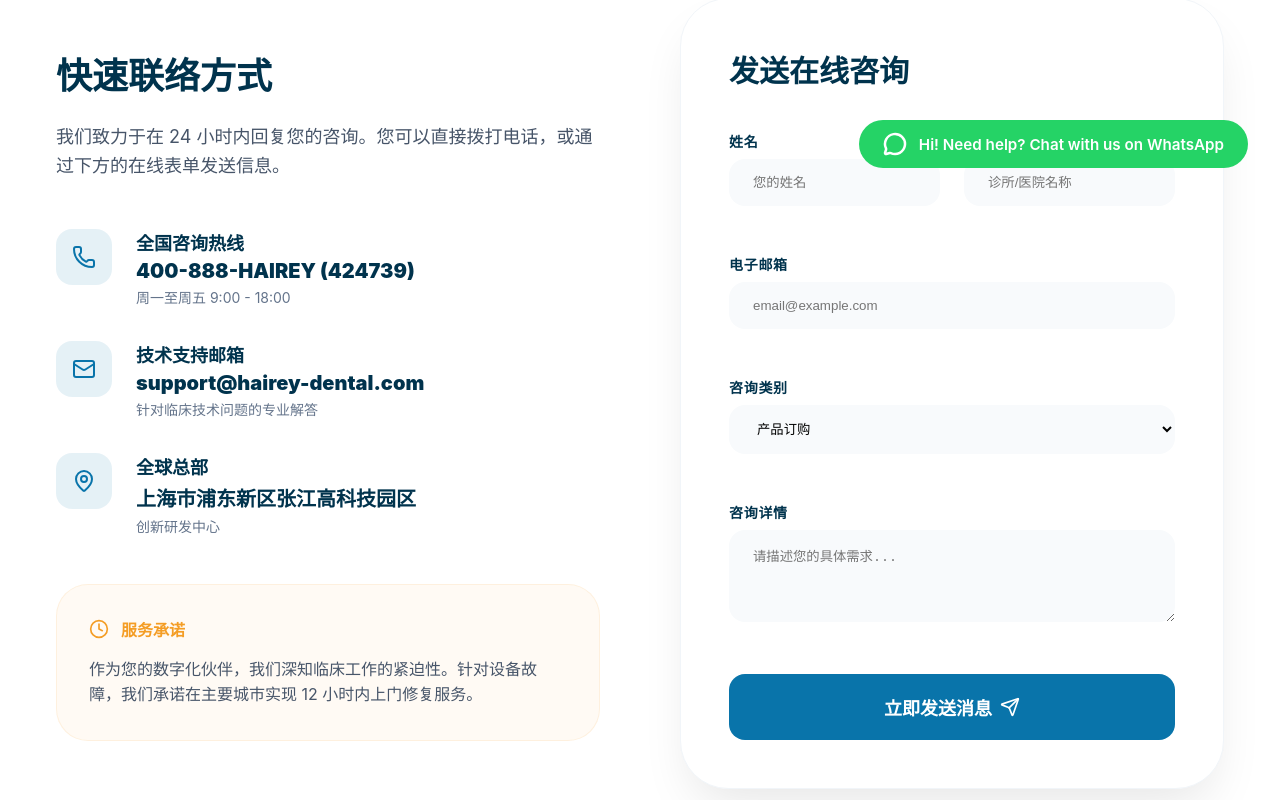
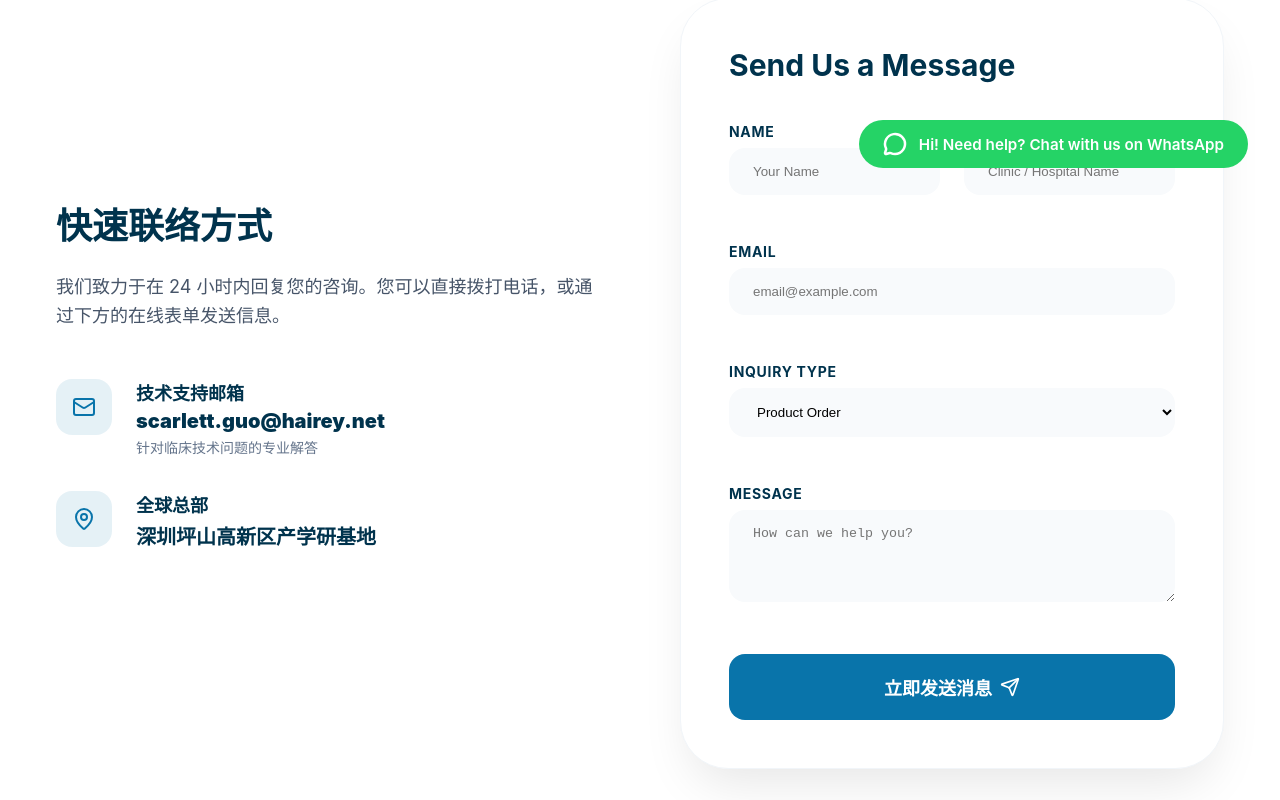
Before and after one commit to xingzhichen/hairey-web, a Next.js app: page /contact in a window 1280 px wide. Shown: the part 600-1400 px from the top of the page. Built offline with nearby package versions, Linux system fonts and the light colour scheme.

Commit message:
feat: 添加sonner通知组件并更新联系表单功能
更新联系表单以支持提交状态处理和错误提示
修改联系信息和页脚中的公司地址和邮箱
移除不再使用的next-themes依赖

```diff
--- a/package.json
+++ b/package.json
@@ -17,7 +17,8 @@
     "nodemailer": "^6.10.1",
     "react": "19.2.3",
     "react-dom": "19.2.3",
-    "sharp": "^0.34.5"
+    "sharp": "^0.34.5",
+    "sonner": "^2.0.7"
   },
   "devDependencies": {
     "@types/node": "^20",
--- a/src/app/api/send-email/route.ts
+++ b/src/app/api/send-email/route.ts
@@ -12,16 +12,16 @@ export async function POST(request: Request) {
       );
     }
 
-    const RECIPIENT_EMAIL = process.env.RECIPIENT_EMAIL || 'your-email@example.com';
-    const SMTP_HOST = process.env.SMTP_HOST || 'smtp.gmail.com';
-    const SMTP_PORT = parseInt(process.env.SMTP_PORT || '587');
-    const SMTP_USER = process.env.SMTP_USER || '';
-    const SMTP_PASS = process.env.SMTP_PASS || '';
+    const RECIPIENT_EMAIL = 'scarlett.guo@hairey.net';
+    const SMTP_HOST = 'smtp.gmail.com';
+    const SMTP_PORT = 465;
+    const SMTP_USER =  'xingzhichenshuai@gmail.com';
+    const SMTP_PASS = 'tngg wmew xtdn ehmo';
 
     const transporter = nodemailer.createTransport({
       host: SMTP_HOST,
       port: SMTP_PORT,
-      secure: SMTP_PORT === 465,
+      secure: true,
       auth: {
         user: SMTP_USER,
         pass: SMTP_PASS,
@@ -29,7 +29,7 @@ export async function POST(request: Request) {
     });
 
     const mailOptions = {
-      from: `"${name}" <${email}>`,
+      from: SMTP_USER ? `"${name}" <${SMTP_USER}>` : `"${name}" <${email}>`,
       to: RECIPIENT_EMAIL,
       subject: `[Hairey Contact] ${subject}`,
       text: `
--- a/src/app/layout.tsx
+++ b/src/app/layout.tsx
@@ -3,6 +3,7 @@ import { Header } from "@/components/header/Header";
 import { Footer } from "@/components/footer/Footer";
 import { StructuredData } from "@/components/StructuredData";
 import { WhatsAppButton } from "@/components/WhatsAppButton";
+import { Toaster } from "sonner";
 import "./globals.css";
 
 export const metadata: Metadata = {
@@ -86,6 +87,7 @@ export default function RootLayout({
         <Footer />
         <StructuredData />
         <WhatsAppButton />
+        <Toaster position="top-right" richColors />
       </body>
     </html>
   );
--- a/src/components/contact/ContactForm.tsx
+++ b/src/components/contact/ContactForm.tsx
@@ -1,11 +1,71 @@
 'use client';
 
-import React from 'react';
-import { Send } from 'lucide-react';
+import React, { useState } from 'react';
+import { Send, Loader2 } from 'lucide-react';
 import { motion } from 'framer-motion';
+import { toast } from 'sonner';
 import styles from '@/styles/Pages.module.css';
 
 export const ContactForm = () => {
+  const [formData, setFormData] = useState({
+    name: '',
+    organization: '',
+    email: '',
+    category: '产品订购',
+    message: ''
+  });
+  const [status, setStatus] = useState<'idle' | 'loading' | 'success' | 'error'>('idle');
+  const [errorMessage, setErrorMessage] = useState('');
+
+  const handleSubmit = async (e: React.FormEvent) => {
+    e.preventDefault();
+    setStatus('loading');
+    setErrorMessage('');
+
+    try {
+      const response = await fetch('/api/send-email', {
+        method: 'POST',
+        headers: {
+          'Content-Type': 'application/json',
+        },
+        body: JSON.stringify({
+          name: formData.name,
+          email: formData.email,
+          subject: `${formData.category} - ${formData.organization}`,
+          message: formData.message,
+        }),
+      });
+
+      const data = await response.json();
+
+      if (!response.ok) {
+        throw new Error(data.error || 'Failed to send message');
+      }
+
+      setStatus('success');
+      setFormData({
+        name: '',
+        organization: '',
+        email: '',
+        category: '产品订购',
+        message: ''
+      });
+      toast.success('Message sent successfully! We will contact you shortly.');
+    } catch (error) {
+      console.error('Error submitting form:', error);
+      setStatus('error');
+      setErrorMessage('Failed to send message. Please try again later.');
+      toast.error('Failed to send message. Please try again later.');
+    }
+  };
+
+  const handleChange = (e: React.ChangeEvent<HTMLInputElement | HTMLTextAreaElement | HTMLSelectElement>) => {
+    setFormData(prev => ({
+      ...prev,
+      [e.target.name]: e.target.value
+    }));
+  };
+
   return (
     <motion.div
       initial={{ opacity: 0, x: 50 }}
@@ -14,38 +74,100 @@ export const ContactForm = () => {
       className={styles.card}
       style={{ padding: '3rem', borderRadius: '3rem', boxShadow: '0 25px 50px -12px rgba(0, 0, 0, 0.1)' }}
     >
-      <h3 className={styles.cardTitle} style={{ fontSize: '1.875rem', marginBottom: '2.5rem' }}>发送在线咨询</h3>
-      <form style={{ display: 'flex', flexDirection: 'column', gap: '1.5rem' }}>
+      <h3 className={styles.cardTitle} style={{ fontSize: '1.875rem', marginBottom: '2.5rem' }}>Send Us a Message</h3>
+      <form onSubmit={handleSubmit} style={{ display: 'flex', flexDirection: 'column', gap: '1.5rem' }}>
         <div style={{ display: 'grid', gridTemplateColumns: '1fr 1fr', gap: '1.5rem' }}>
           <div className={styles.formGroup}>
-            <label className={styles.label}>姓名</label>
-            <input type="text" className={styles.input} placeholder="您的姓名" />
+            <label className={styles.label}>Name</label>
+            <input
+              type="text"
+              name="name"
+              value={formData.name}
+              onChange={handleChange}
+              className={styles.input}
+              placeholder="Your Name"
+              required
+            />
           </div>
           <div className={styles.formGroup}>
-            <label className={styles.label}>机构名称</label>
-            <input type="text" className={styles.input} placeholder="诊所/医院名称" />
+            <label className={styles.label}>Organization</label>
+            <input
+              type="text"
+              name="organization"
+              value={formData.organization}
+              onChange={handleChange}
+              className={styles.input}
+              placeholder="Clinic / Hospital Name"
+              required
+            />
           </div>
         </div>
         <div className={styles.formGroup}>
-          <label className={styles.label}>电子邮箱</label>
-          <input type="email" className={styles.input} placeholder="email@example.com" />
+          <label className={styles.label}>Email</label>
+          <input
+            type="email"
+            name="email"
+            value={formData.email}
+            onChange={handleChange}
+            className={styles.input}
+            placeholder="email@example.com"
+            required
+          />
         </div>
         <div className={styles.formGroup}>
-          <label className={styles.label}>咨询类别</label>
-          <select className={styles.input}>
-            <option>产品订购</option>
-            <option>技术支持</option>
-            <option>商务合作</option>
-            <option>其他</option>
+          <label className={styles.label}>Inquiry Type</label>
+          <select
+            name="category"
+            value={formData.category}
+            onChange={handleChange}
+            className={styles.input}
+          >
+            <option value="Product Order">Product Order</option>
+            <option value="Technical Support">Technical Support</option>
+            <option value="Business Partnership">Business Partnership</option>
+            <option value="Other">Other</option>
           </select>
         </div>
         <div className={styles.formGroup}>
-          <label className={styles.label}>咨询详情</label>
-          <textarea rows={4} className={styles.input} placeholder="请描述您的具体需求..." />
+          <label className={styles.label}>Message</label>
+          <textarea
+            rows={4}
+            name="message"
+            value={formData.message}
+            onChange={handleChange}
+            className={styles.input}
+            placeholder="How can we help you?"
+            required
+          />
         </div>
-        <button className={styles.button}>
-          <span>立即发送消息</span>
-          <Send size={20} />
+
+        {status === 'error' && (
+          <p style={{ color: 'red', fontSize: '0.875rem' }}>{errorMessage}</p>
+        )}
+
+        {status === 'success' && (
+          <p style={{ color: 'green', fontSize: '0.875rem' }}>消息已发送，我们会尽快与您联系！</p>
+        )}
+
+        <button
+          type="submit"
+          className={styles.button}
+          disabled={status === 'loading' || status === 'success'}
+          style={{ opacity: status === 'loading' || status === 'success' ? 0.7 : 1 }}
+        >
+          {status === 'loading' ? (
+            <>
+              <span>发送中...</span>
+              <Loader2 size={20} className="animate-spin" />
+            </>
+          ) : status === 'success' ? (
+            <span>已发送</span>
+          ) : (
+            <>
+              <span>立即发送消息</span>
+              <Send size={20} />
+            </>
+          )}
         </button>
       </form>
     </motion.div>
--- a/src/components/contact/ContactInfo.tsx
+++ b/src/components/contact/ContactInfo.tsx
@@ -17,9 +17,8 @@ export const ContactInfo = () => {
 
       <div style={{ display: 'flex', flexDirection: 'column', gap: '2rem' }}>
         {[
-          { icon: Phone, title: '全国咨询热线', content: '400-888-HAIREY (424739)', sub: '周一至周五 9:00 - 18:00' },
-          { icon: Mail, title: '技术支持邮箱', content: 'support@hairey-dental.com', sub: '针对临床技术问题的专业解答' },
-          { icon: MapPin, title: '全球总部', content: '上海市浦东新区张江高科技园区', sub: '创新研发中心' },
+          { icon: Mail, title: '技术支持邮箱', content: 'scarlett.guo@hairey.net', sub: '针对临床技术问题的专业解答' },
+          { icon: MapPin, title: '全球总部', content: '深圳坪山高新区产学研基地', sub: '' },
         ].map((item, i) => (
           <motion.div
             key={i}
@@ -32,21 +31,11 @@ export const ContactInfo = () => {
             <div>
               <h4 style={{ fontWeight: 700, fontSize: '1.125rem', color: 'hsl(var(--secondary))', marginBottom: '0.25rem' }}>{item.title}</h4>
               <p style={{ fontSize: '1.25rem', fontWeight: 900, color: 'hsl(var(--secondary))' }}>{item.content}</p>
-              <p style={{ fontSize: '0.875rem', color: '#64748b', marginTop: '0.25rem' }}>{item.sub}</p>
+              {item.sub && <p style={{ fontSize: '0.875rem', color: '#64748b', marginTop: '0.25rem' }}>{item.sub}</p>}
             </div>
           </motion.div>
         ))}
       </div>
-
-      <div style={{ padding: '2rem', borderRadius: '2rem', backgroundColor: 'hsl(var(--accent) / 0.05)', border: '1px solid hsl(var(--accent) / 0.1)' }}>
-        <div style={{ display: 'flex', alignItems: 'center', gap: '0.75rem', color: 'hsl(var(--accent))', fontWeight: 900, marginBottom: '1rem' }}>
-          <Clock size={20} />
-          <span>服务承诺</span>
-        </div>
-        <p style={{ color: '#475569', lineHeight: 1.6 }}>
-          作为您的数字化伙伴，我们深知临床工作的紧迫性。针对设备故障，我们承诺在主要城市实现 12 小时内上门修复服务。
-        </p>
-      </div>
     </div>
   );
 };
--- a/src/components/footer/Footer.tsx
+++ b/src/components/footer/Footer.tsx
@@ -48,15 +48,11 @@ export const Footer = () => {
             <ul className={styles.linkList}>
               <li className={styles.contactItem}>
                 <MapPin size={20} className={styles.icon} />
-                <span>上海市浦东新区张江高科<br />科苑路创新园</span>
-              </li>
-              <li className={styles.contactItem}>
-                <Phone size={20} className={styles.icon} />
-                <span>400-888-HAIREY</span>
+                <span>深圳坪山高新区产学研基地</span>
               </li>
               <li className={styles.contactItem}>
                 <Mail size={20} className={styles.icon} />
-                <span>info@hairey-dental.com</span>
+                <span>scarlett.guo@hairey.net</span>
               </li>
             </ul>
           </div>
```
Also changed, not shown: 1 other file (tests, documents, lock files or other folders).
